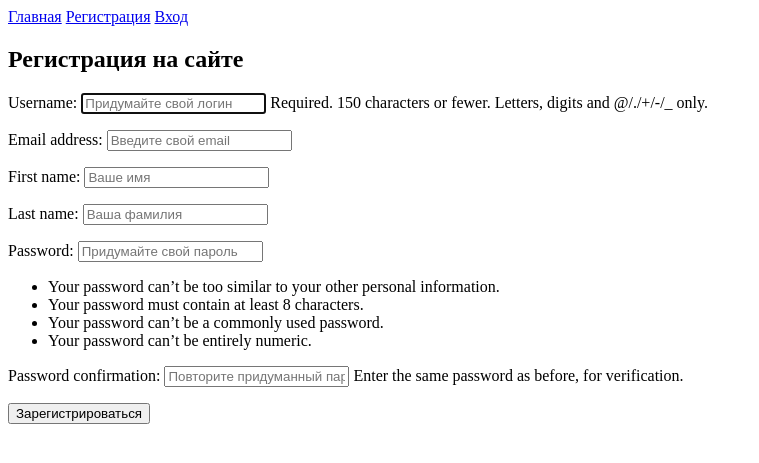
After one commit to Netix007/recipe_website, a Django app: page /recipe/register/ in a window 1280 px wide. The commit adds this page. Shown: the top 463 px of the page, without its empty margins (0-759 px from the left). Run offline with Django 4.2, Linux system fonts and the light colour scheme.

Commit message:
Create login/singup pages

```diff
--- a/myproject/recipe/forms.py
+++ b/myproject/recipe/forms.py
@@ -1,4 +1,6 @@
 from django import forms
+from django.contrib.auth.forms import UserCreationForm, AuthenticationForm
+from django.contrib.auth.models import User
 
 
 class RecipeForm(forms.Form):
@@ -10,3 +12,42 @@ class RecipeForm(forms.Form):
                                    input_formats=['%H:%M'], widget=forms.TimeInput(format='%H:%M'))
     image = forms.ImageField()
     author = forms.CharField(label="Автор", max_length=100)
+
+
+class UserRegisterForm(UserCreationForm):
+
+    class Meta(UserCreationForm.Meta):
+        fields = UserCreationForm.Meta.fields + ('email', 'first_name', 'last_name')
+
+    def clean_email(self):
+        email = self.cleaned_data.get('email')
+        username = self.cleaned_data.get('username')
+        if email and User.objects.filter(email=email).exclude(username=username).exists():
+            raise forms.ValidationError('Такой email уже используется в системе')
+        return email
+
+    def __init__(self, *args, **kwargs):
+        super().__init__(*args, **kwargs)
+        for field in self.fields:
+            self.fields['username'].widget.attrs.update({"placeholder": 'Придумайте свой логин'})
+            self.fields['email'].widget.attrs.update({"placeholder": 'Введите свой email'})
+            self.fields['first_name'].widget.attrs.update({"placeholder": 'Ваше имя'})
+            self.fields["last_name"].widget.attrs.update({"placeholder": 'Ваша фамилия'})
+            self.fields['password1'].widget.attrs.update({"placeholder": 'Придумайте свой пароль'})
+            self.fields['password2'].widget.attrs.update({"placeholder": 'Повторите придуманный пароль'})
+            self.fields[field].widget.attrs.update({"class": "form-control", "autocomplete": "off"})
+
+
+class UserLoginForm(AuthenticationForm):
+
+    def __init__(self, *args, **kwargs):
+
+        super().__init__(*args, **kwargs)
+        for field in self.fields:
+            self.fields['username'].widget.attrs['placeholder'] = 'Логин пользователя'
+            self.fields['password'].widget.attrs['placeholder'] = 'Пароль пользователя'
+            self.fields['username'].label = 'Логин'
+            self.fields[field].widget.attrs.update({
+                'class': 'form-control',
+                'autocomplete': 'off'
+            })
--- a/myproject/recipe/templates/base.html
+++ b/myproject/recipe/templates/base.html
@@ -7,7 +7,14 @@
 <body>
     <div>
         <a href="{% url 'index' %}">Главная</a>
-        <a href="{% url 'recipe_add_form' %}">Добавить рецепт</a>
+        {% if user.is_authenticated %}
+            <a href="{% url 'recipe_add_form' %}">Добавить рецепт</a>
+            <span>Пользователь: {{ request.user }}</span>
+            <a class="dropdown-item dd-item-color" href="{% url 'logout' %}">Выйти</a>
+        {% else %}
+            <a href="{% url 'register' %}">Регистрация</a>
+            <a href="{% url 'login' %}">Вход</a>
+        {% endif %}
     </div>
     <div>
         {% block content %}
--- /dev/null
+++ b/myproject/recipe/templates/recipe/register.html
@@ -0,0 +1,16 @@
+{% extends 'base.html' %}
+{% block title %}{{ title }}{% endblock %}
+{% block content %}
+    <div class="card mb-3 border-0 nth-shadow">
+        <div class="card-body">
+            <div class="card-title nth-card-title">
+                <h2>Регистрация на сайте</h2>
+            </div>
+            <form method="post" action="{% url 'register' %}" enctype="multipart/form-data">
+                {% csrf_token %}
+                {{ form.as_p }}
+                <button type="submit" class="btn btn-dark mt-2">Зарегистрироваться</button>
+            </form>
+        </div>
+    </div>
+{% endblock %}
--- a/myproject/recipe/urls.py
+++ b/myproject/recipe/urls.py
@@ -1,8 +1,11 @@
 from django.urls import path
-from .views import index, recipe_form, recipe_full
+from .views import index, recipe_form, recipe_full, UserRegisterView, UserLoginView, UserLogoutView
 
 urlpatterns = [
     path('', index, name='index'),
     path('add/', recipe_form, name='recipe_add_form'),
     path('recipe/<int:recipe_id>/', recipe_full, name='recipe_full'),
+    path('register/', UserRegisterView.as_view(), name='register'),
+    path('login/', UserLoginView.as_view(), name='login'),
+    path('logout/', UserLogoutView.as_view(), name='logout'),
 ]
--- a/myproject/recipe/views.py
+++ b/myproject/recipe/views.py
@@ -1,8 +1,12 @@
 import logging
 
 from django.shortcuts import render, get_object_or_404
-from .forms import RecipeForm
+from .forms import RecipeForm, UserRegisterForm, UserLoginForm
 from .models import Recipe
+from django.views.generic import CreateView
+from django.contrib.auth.views import LoginView, LogoutView
+from django.contrib.messages.views import SuccessMessageMixin
+from django.urls import reverse_lazy
 
 logger = logging.getLogger(__name__)
 
@@ -35,3 +39,31 @@ def recipe_form(request):
     else:
         form = RecipeForm()
     return render(request, 'recipe/recipe_add_form.html', {'form': form})
+
+
+class UserRegisterView(SuccessMessageMixin, CreateView):
+    form_class = UserRegisterForm
+    success_url = reverse_lazy('index')
+    template_name = 'recipe/register.html'
+    success_message = 'Вы успешно зарегистрировались. Можете войти на сайт!'
+
+    def get_context_data(self, **kwargs):
+        context = super().get_context_data(**kwargs)
+        context['title'] = 'Регистрация на сайте'
+        return context
+
+
+class UserLoginView(SuccessMessageMixin, LoginView):
+    form_class = UserLoginForm
+    template_name = 'recipe/login.html'
+    next_page = 'index'
+    success_message = 'Добро пожаловать на сайт!'
+
+    def get_context_data(self, **kwargs):
+        context = super().get_context_data(**kwargs)
+        context['title'] = 'Авторизация на сайте'
+        return context
+
+
+class UserLogoutView(LogoutView):
+    next_page = 'index'
```
Also changed, not shown: myproject/recipe/templates/recipe/login.html (added, +18 -0 lines).
